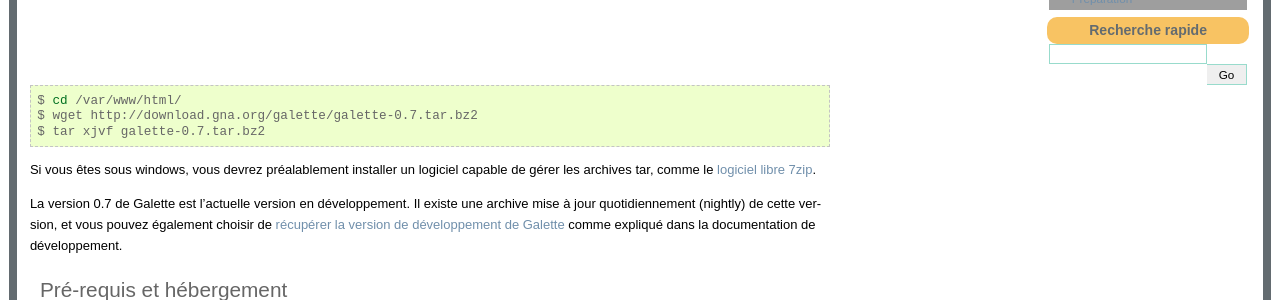
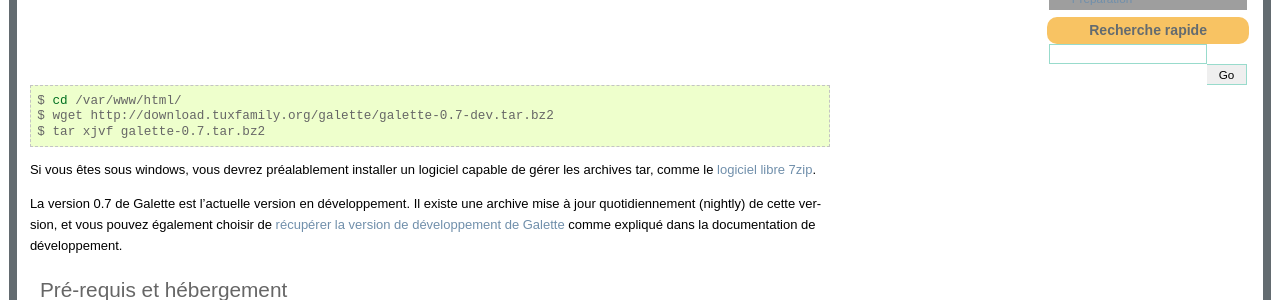
Before and after one commit to galette/galettedoc, a Sphinx documentation site: the page built from source/installation/index.rst, in a window 1280 px wide. Shown: the part 324-624 px from the top of the page. Built offline with Sphinx 7.4.7, drawn with Linux system fonts in a browser that asks for light colours; some of the changed lines change nothing that is shown; grey boxes are pictures that could not be loaded.

Commit message:
Ooops, mauvaise URL pour la nightly

```diff
--- a/source/installation/index.rst
+++ b/source/installation/index.rst
@@ -12,7 +12,7 @@ Dans un premier temps, vous allez `télécharger Galette <http://galette.tuxfami
 .. code-block:: bash
 
    $ cd /var/www/html/
-   $ wget http://download.gna.org/galette/galette-0.7.tar.bz2
+   $ wget http://download.tuxfamily.org/galette/galette-0.7-dev.tar.bz2
    $ tar xjvf galette-0.7.tar.bz2
 
 Si vous êtes sous windows, vous devrez préalablement installer un logiciel capable de gérer les archives tar, comme le `logiciel libre 7zip <http://www.spiroo.be/7zip/>`_.
```
